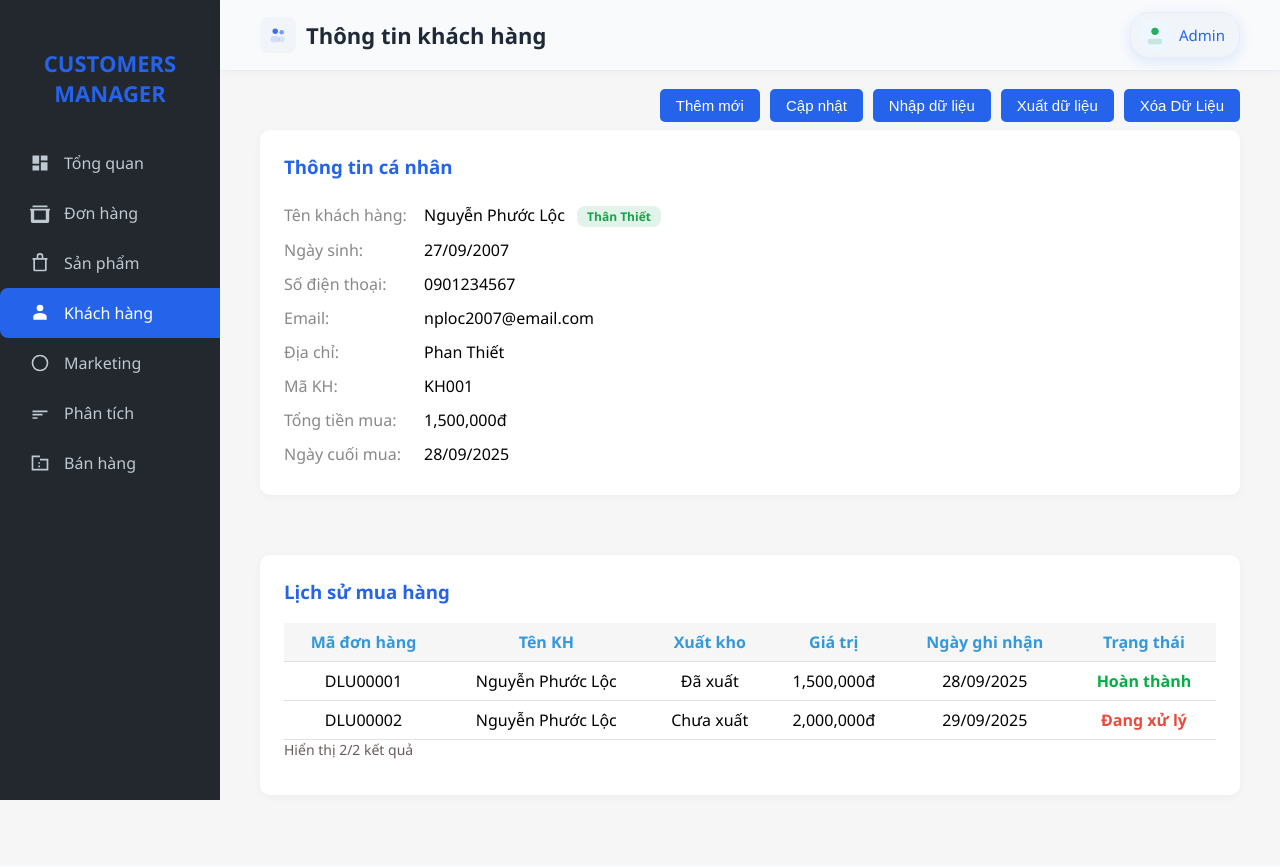
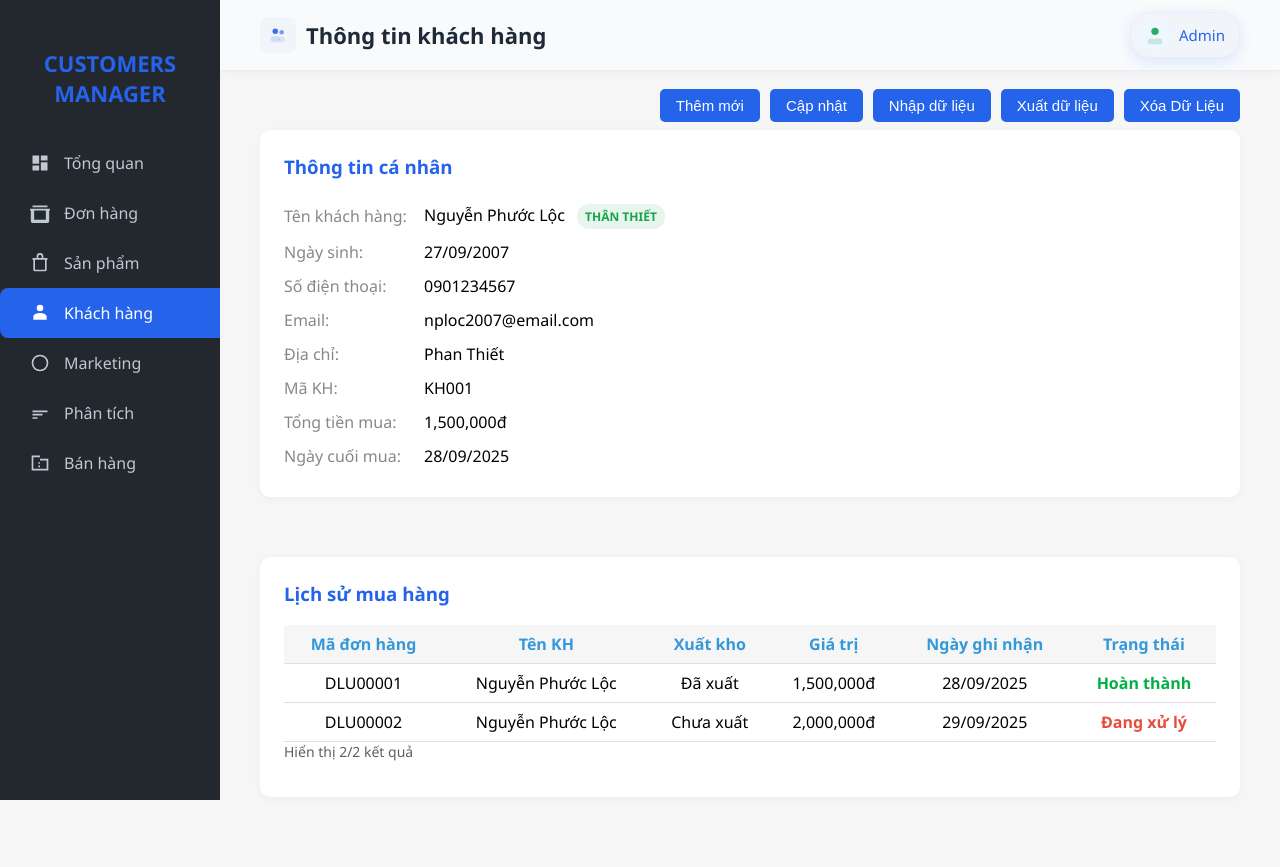
Before and after one commit to Stewiclez27425/UNG-DUNG-QUAN-LY-KHACH-HANG, a Flask app: template templates/customer-dashboard.html in a window 1280 px wide. Before the commit the page ends 800 px from the top, so only its background shows below. Run offline with Flask 3, Linux system fonts and the light colour scheme; the template is opened without the code that fills it, so the values that code supplies are empty; parts of the project's set-up code (start-up, migrations or seed data) failed here and were passed over.

Commit message:
Update customer-dashboard.html

```diff
--- a/templates/customer-dashboard.html
+++ b/templates/customer-dashboard.html
@@ -14,6 +14,11 @@
             --surface-soft: #f1f5f9;
             --border: #e6eef7;
             --text: #1f2937;
+            --group-potential: #f59e0b;    /* Tiềm năng - vàng */
+            --group-loyal: #16a34a;        /* Thân thiết - xanh lá */
+            --group-vip: #dc2626;          /* Quan trọng - đỏ */
+            --group-active: #10b981;       /* Active - xanh lá đậm */
+            --group-inactive: #6b7280;     /* Inactive - xám */
         }
         /* action bar - giữ 1 định nghĩa duy nhất */
         .header-title { font-size: 22px; font-weight: 700; color: var(--text); }
@@ -94,14 +99,35 @@
         .action-bar button:hover { background: #1e40af; }
         .customer-group-box {
             display: inline-block;
-            background: rgba(22,163,74,0.12);
-            color: var(--color-support);
-            border-radius: 8px;
+            border-radius: 12px;
             font-size: 12px;
             font-weight: 600;
-            padding: 2px 10px;
+            padding: 4px 8px;
             margin-left: 8px;
             vertical-align: middle;
+            text-transform: uppercase;
+        }
+
+        /* Styling cho các nhóm khách hàng khác nhau */
+        .customer-group-box.group-potential {
+            background: rgba(245, 158, 11, 0.1);
+            color: var(--group-potential);
+        }
+        .customer-group-box.group-loyal {
+            background: rgba(22, 163, 74, 0.1);
+            color: var(--group-loyal);
+        }
+        .customer-group-box.group-vip {
+            background: rgba(220, 38, 38, 0.1);
+            color: var(--group-vip);
+        }
+        .customer-group-box.group-active {
+            background: rgba(16, 185, 129, 0.1);
+            color: var(--group-active);
+        }
+        .customer-group-box.group-inactive {
+            background: rgba(107, 114, 128, 0.1);
+            color: var(--group-inactive);
         }
         .icon-paid {
             color: var(--color-support);
@@ -236,7 +262,7 @@
                         <td class="label">Tên khách hàng:</td>
                         <td>
                             Nguyễn Phước Lộc
-                            <span class="customer-group-box">Thân Thiết</span>
+                            <span class="customer-group-box group-loyal">Thân Thiết</span>
                         </td>
                     </tr>
                     <tr><td class="label">Ngày sinh:</td><td>27/09/2007</td></tr>
```
